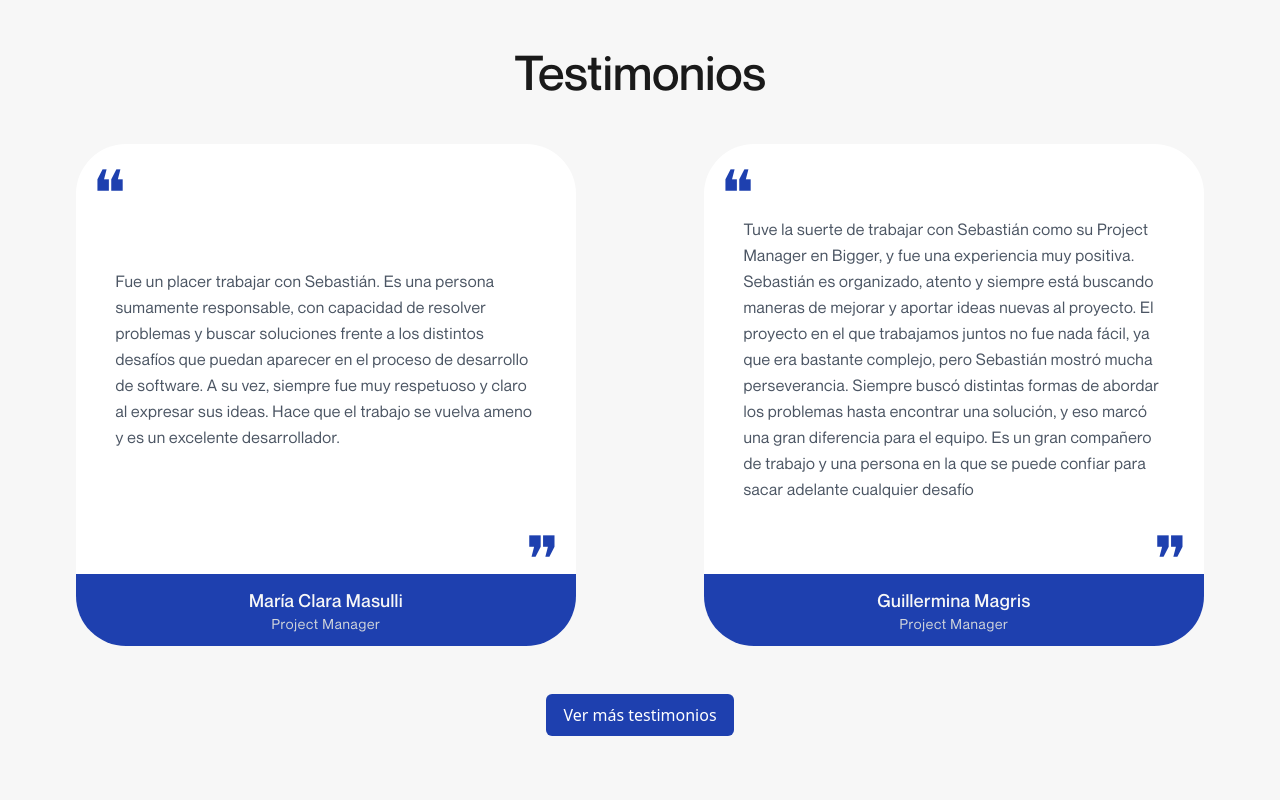
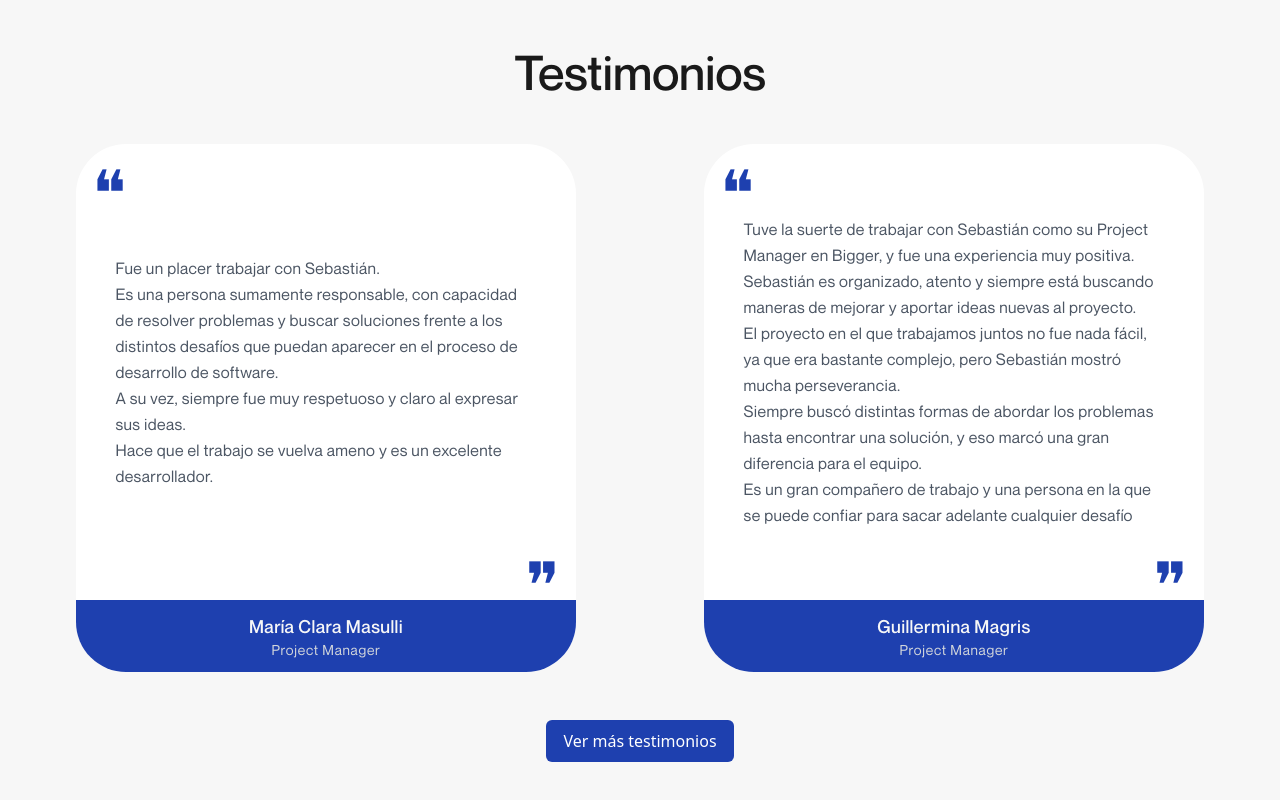
Before and after one commit to hernandosebastian/portfolio, a React (Vite) app: page / in a window 1280 px wide. Shown: the part 1779-2579 px from the top of the page. Built offline with nearby package versions, Linux system fonts and the light colour scheme.

Commit message:
refactor: improve testimonials content legilibity

```diff
--- a/src/data/testimonials.data.ts
+++ b/src/data/testimonials.data.ts
@@ -4,25 +4,25 @@ export const testimonialsData: Testimonial[] = [
   {
     name: "María Clara Masulli",
     content:
-      "Fue un placer trabajar con Sebastián. Es una persona sumamente responsable, con capacidad de resolver problemas y buscar soluciones frente a los distintos desafíos que puedan aparecer en el proceso de desarrollo de software. A su vez, siempre fue muy respetuoso y claro al expresar sus ideas.\nHace que el trabajo se vuelva ameno y es un excelente desarrollador.",
+      "Fue un placer trabajar con Sebastián.\nEs una persona sumamente responsable, con capacidad de resolver problemas y buscar soluciones frente a los distintos desafíos que puedan aparecer en el proceso de desarrollo de software.\nA su vez, siempre fue muy respetuoso y claro al expresar sus ideas.\nHace que el trabajo se vuelva ameno y es un excelente desarrollador.",
     role: "Project Manager",
   },
   {
     name: "Guillermina Magris",
     content:
-      "Tuve la suerte de trabajar con Sebastián como su Project Manager en Bigger, y fue una experiencia muy positiva. Sebastián es organizado, atento y siempre está buscando maneras de mejorar y aportar ideas nuevas al proyecto.\nEl proyecto en el que trabajamos juntos no fue nada fácil, ya que era bastante complejo, pero Sebastián mostró mucha perseverancia. Siempre buscó distintas formas de abordar los problemas hasta encontrar una solución, y eso marcó una gran diferencia para el equipo.\nEs un gran compañero de trabajo y una persona en la que se puede confiar para sacar adelante cualquier desafío",
+      "Tuve la suerte de trabajar con Sebastián como su Project Manager en Bigger, y fue una experiencia muy positiva.\nSebastián es organizado, atento y siempre está buscando maneras de mejorar y aportar ideas nuevas al proyecto.\nEl proyecto en el que trabajamos juntos no fue nada fácil, ya que era bastante complejo, pero Sebastián mostró mucha perseverancia.\nSiempre buscó distintas formas de abordar los problemas hasta encontrar una solución, y eso marcó una gran diferencia para el equipo.\nEs un gran compañero de trabajo y una persona en la que se puede confiar para sacar adelante cualquier desafío",
     role: "Project Manager",
   },
   {
     name: "Emiliano Cellili",
     content:
-      "Tuve el placer de trabajar con Sebastián en Poulz, donde destacó como un desarrollador fullstack altamente competente. Durante ese tiempo, utilizamos React.js en el frontend y Nest.js en el backend, demostró sólidas habilidades técnicas y un enfoque detallista. Sebastián siempre cumplió con los plazos establecidos y escribió código limpio, legible y bien estructurado, contribuyendo significativamente al proyecto.",
+      "Tuve el placer de trabajar con Sebastián en Poulz, donde destacó como un desarrollador fullstack altamente competente.\nDurante ese tiempo, utilizamos React.js en el frontend y Nest.js en el backend, demostró sólidas habilidades técnicas y un enfoque detallista.\nSebastián siempre cumplió con los plazos establecidos y escribió código limpio, legible y bien estructurado, contribuyendo significativamente al proyecto.",
     role: "Back-End Developer",
   },
   {
     name: "Guillermo Plank Almeida",
     content:
-      "Tuve el privilegio de trabajar con Sebastián mientras me desempeñaba como Project Manager en Bigger, y siempre me impresionó su compromiso con los objetivos del proyecto y su enfoque en agregar valor constante al mismo. Además de ser un desarrollador Full Stack altamente competente, se destacó por su calidez humana, empatía y disposición para colaborar, lo que contribuyó a crear un excelente clima de trabajo.\nRecomiendo a Sebastián sin dudarlo para cualquier oportunidad profesional; su combinación de habilidades técnicas y humanas lo convierte en un gran activo para cualquier equipo.",
+      "Tuve el privilegio de trabajar con Sebastián mientras me desempeñaba como Project Manager en Bigger, y siempre me impresionó su compromiso con los objetivos del proyecto y su enfoque en agregar valor constante al mismo.\nAdemás de ser un desarrollador Full Stack altamente competente, se destacó por su calidez humana, empatía y disposición para colaborar, lo que contribuyó a crear un excelente clima de trabajo.\nRecomiendo a Sebastián sin dudarlo para cualquier oportunidad profesional; su combinación de habilidades técnicas y humanas lo convierte en un gran activo para cualquier equipo.",
     role: "Project Manager",
   },
 ];
--- a/src/features/homepage/components/testimonial.tsx
+++ b/src/features/homepage/components/testimonial.tsx
@@ -20,7 +20,7 @@ function TestimonialContent({ testimonial }: TestimonialProps) {
         ❝
       </span>
       <div className="flex-1 flex items-center justify-center py-6">
-        <p className="text-gray-600 text-left font-neue-montreal max-w-[90%] text-base leading-relaxed tracking-wide">
+        <p className="text-gray-600 text-left font-neue-montreal max-w-[90%] text-base leading-relaxed tracking-wide whitespace-pre-wrap">
           {testimonial.content}
         </p>
       </div>
```
